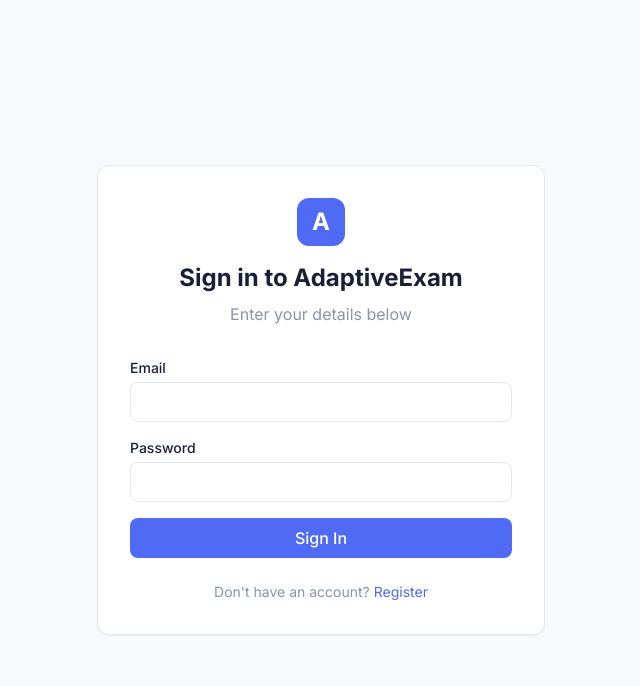
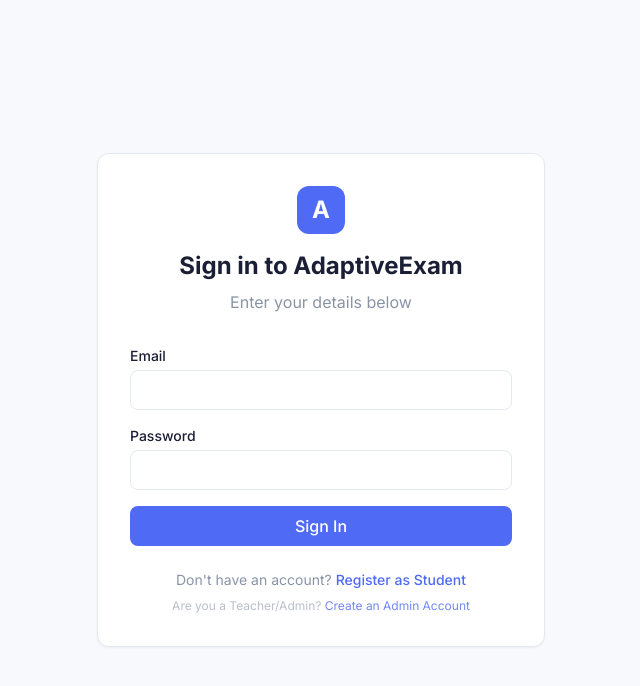
Before and after one commit to NightBeast25/AI-Powered-online-examination-system, a React (Vite) app in the folder frontend/: page /login in a window 1280 px wide. Shown: the top 686 px of the page, without its empty margins (319-959 px from the left). Built offline with nearby package versions, Linux system fonts and the light colour scheme.

Commit message:
feat: add admin registration links to auth pages to allow easy admin onboarding

```diff
--- a/frontend/src/pages/auth/Login.tsx
+++ b/frontend/src/pages/auth/Login.tsx
@@ -67,9 +67,14 @@ export const Login = () => {
             Sign In
           </Button>
         </form>
-        <p className="text-center mt-6 text-sm text-textMuted">
-          Don't have an account? <Link to="/register" className="text-primary hover:underline">Register</Link>
-        </p>
+        <div className="text-center mt-6 space-y-2">
+          <p className="text-sm text-textMuted">
+            Don't have an account? <Link to="/register" className="text-primary hover:underline font-medium">Register as Student</Link>
+          </p>
+          <p className="text-xs text-textMuted/60">
+            Are you a Teacher/Admin? <Link to="/admin-register" className="text-primary/80 hover:underline">Create an Admin Account</Link>
+          </p>
+        </div>
       </Card>
     </div>
   );
--- a/frontend/src/pages/auth/Register.tsx
+++ b/frontend/src/pages/auth/Register.tsx
@@ -71,9 +71,14 @@ export const Register = () => {
             Sign Up
           </Button>
         </form>
-        <p className="text-center mt-6 text-sm text-textMuted">
-          Already have an account? <Link to="/login" className="text-primary hover:underline">Sign In</Link>
-        </p>
+        <div className="text-center mt-6 space-y-2">
+          <p className="text-sm text-textMuted">
+            Already have an account? <Link to="/login" className="text-primary hover:underline font-medium">Sign In</Link>
+          </p>
+          <p className="text-xs text-textMuted/60">
+            Are you a Teacher/Admin? <Link to="/admin-register" className="text-primary/80 hover:underline">Create an Admin Account</Link>
+          </p>
+        </div>
       </Card>
     </div>
   );
```
Also changed, not shown: 1 other file (tests, documents, lock files or other folders).
